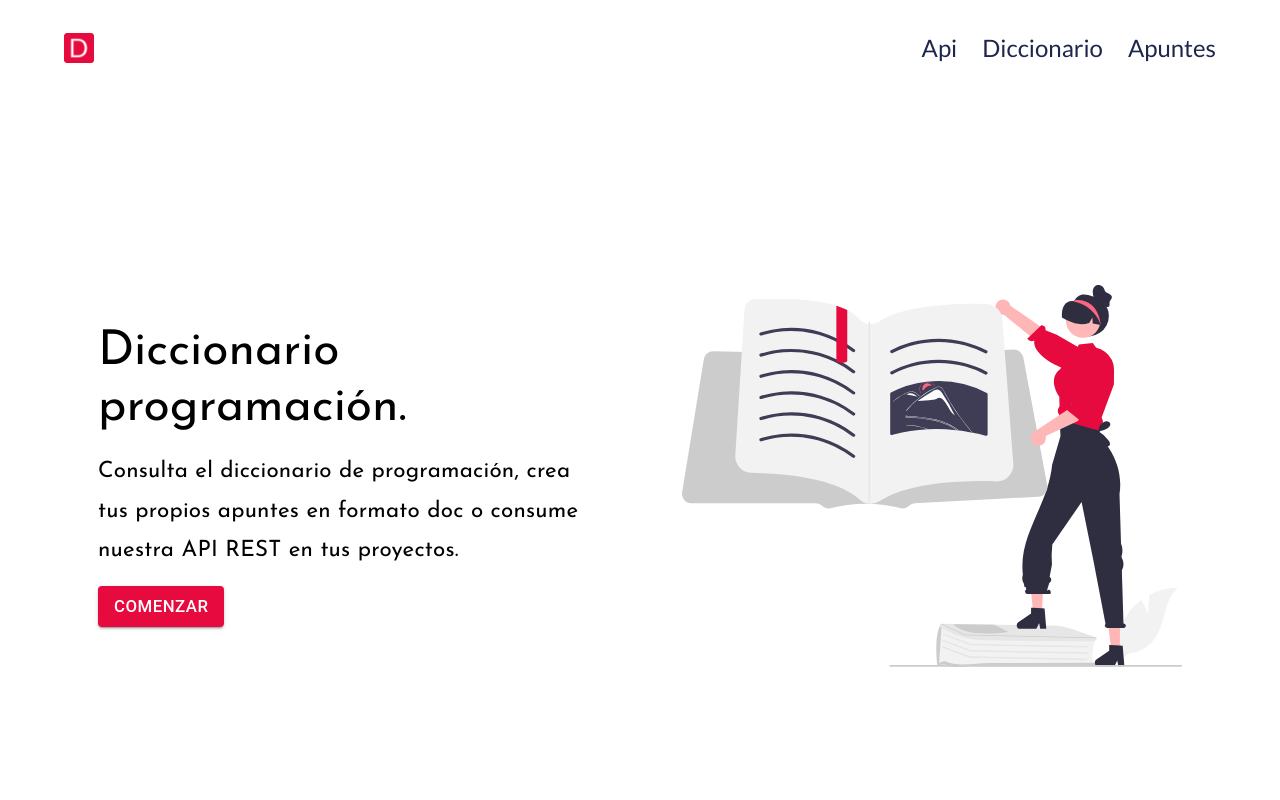
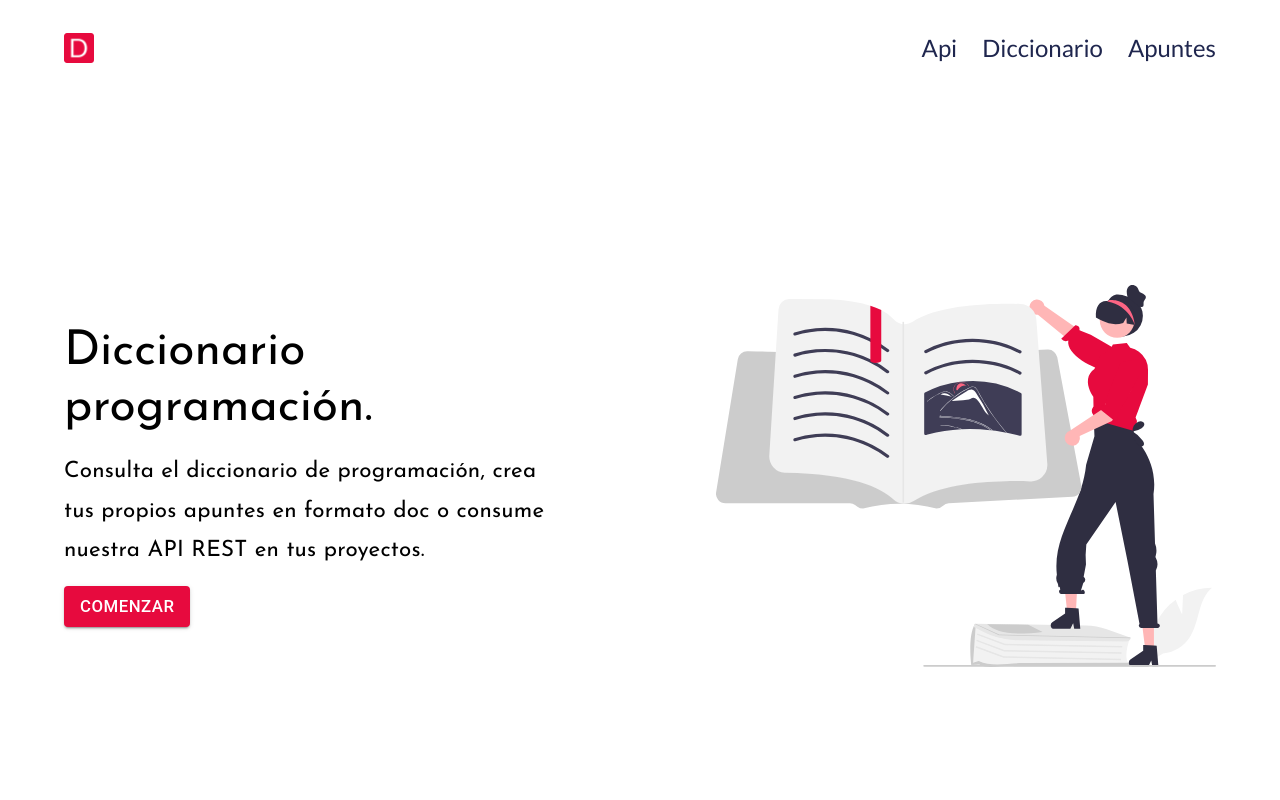
Before and after one commit to diego-rg/react-diccionario-programacion, a React (Create React App) app: page / in a window 1280 px wide. Shown: the top 800 px of the page. Built offline with nearby package versions, Linux system fonts and the light colour scheme; no server answers.

Commit message:
home intro justify content

```diff
--- a/src/components/Intro.js
+++ b/src/components/Intro.js
@@ -10,7 +10,7 @@ const Intro = () => {
       alignItems="center"
       justifyContent="center"
       maxWidth="lg"
-      sx={{ minHeight: "87vh", padding: 2 }}
+      sx={{ minHeight: "87vh", padding: { xs: 2, sm: 3 } }}
     >
       <Grid
         item
@@ -21,7 +21,7 @@ const Intro = () => {
           display: "flex",
           flexDirection: "row",
           alignItems: "center",
-          justifyContent: "center",
+          justifyContent: { xs: "center", sm: "center", md: "start" },
         }}
       >
         <Box
@@ -76,7 +76,7 @@ const Intro = () => {
         md={6}
         sx={{
           display: "flex",
-          justifyContent: "center",
+          justifyContent: { xs: "center", sm: "center", md: "end" },
           order: { xs: -1, sm: -1, md: 1 },
         }}
       >
```
